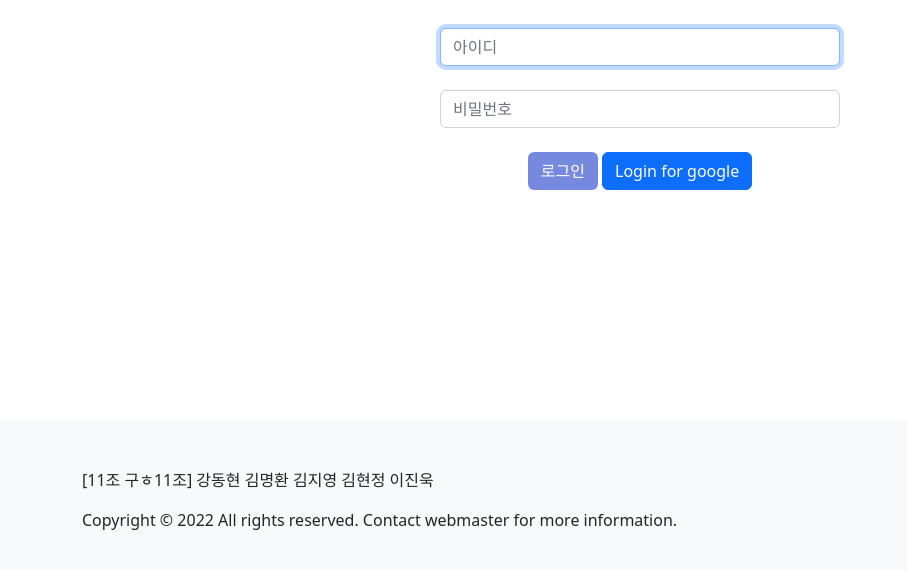
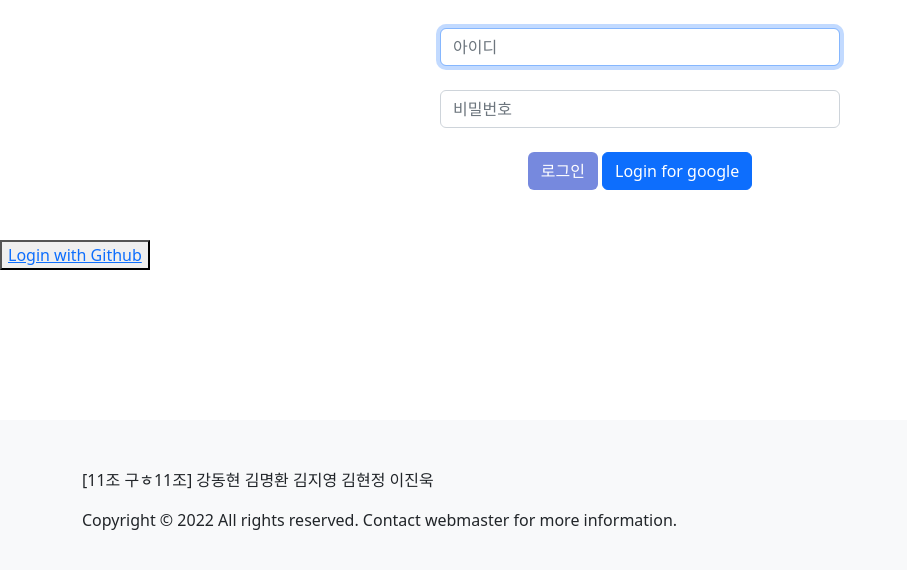
Before and after one commit to myeonghwan57/Pjt, a Django app: page /accounts/login/ in a window 1280 px wide. Shown: the part 230-800 px from the top of the page, without its empty margins (0-907 px from the left). Run offline with Django 3.2, Linux system fonts and the light colour scheme; some libraries are stand-ins or nearby versions.

Commit message:
github_login

```diff
--- /dev/null
+++ b/accounts/exception.py
@@ -0,0 +1,6 @@
+class SocialLoginException(Exception):
+    pass
+
+
+class GithubException(Exception):
+    pass
--- a/accounts/templates/accounts/login.html
+++ b/accounts/templates/accounts/login.html
@@ -21,4 +21,12 @@
       </form>
     </div>
   </div>
+
+  <div class="social-login mt-4">
+    <button class="button bg-gray-700 text-white">
+      <a href="{% url 'accounts:github-login' %}">
+        <i class="fab fa-github mr-2"></i>Login with Github
+      </a>
+    </button>
+  </div>
 {% endblock content %}
--- a/accounts/urls.py
+++ b/accounts/urls.py
@@ -12,4 +12,6 @@ urlpatterns = [
     path("login/", views.login, name="login"),
     path("logout/", views.logout, name="logout"),
     path("passwordchange/", views.change_password, name="change_password"),
+    path("login/github/", views.github_login, name="github-login"),
+    path("login/github/callback/", views.github_login_callback, name="github-callback"),
 ]
--- a/accounts/views.py
+++ b/accounts/views.py
@@ -6,7 +6,12 @@ from django.contrib.auth import logout as auth_logout
 from django.contrib.auth import get_user_model, get_user, update_session_auth_hash
 from django.contrib import messages
 from django.contrib.auth.forms import AuthenticationForm, PasswordChangeForm
-
+import os, requests
+from django.core.files.base import ContentFile
+from . import forms, models
+from .exception import GithubException,SocialLoginException
+from dotenv import load_dotenv
+from django.urls import reverse
 # Create your views here.
 
 
@@ -95,3 +100,91 @@ def change_password(request):
         "form": form,
     }
     return render(request, "accounts/passwordchange.html", context)
+
+def github_login(request):
+    load_dotenv()
+    try:
+        if request.user.is_authenticated:
+            raise SocialLoginException("User already logged in")
+        client_id = os.environ.get("GITHUB_ID")
+        redirect_uri = "http://127.0.0.1:8000/accounts/login/github/callback"
+        return redirect(
+            f"https://github.com/login/oauth/authorize?client_id={client_id}&redirect_uri={redirect_uri}&scope=read:user"
+        ) # 👈 사용자가 승인을 누르면, redirect_uri 경로로 redirect 됩니다.
+    except SocialLoginException as error:
+        messages.error(request, error)
+        return redirect("accounts:index")
+
+def github_login_callback(request):
+    load_dotenv()
+    try:
+        if request.user.is_authenticated:
+            raise SocialLoginException("User already logged in")
+        print(request.GET)
+        code = request.GET.get("code", None)
+        if code is None:
+            raise GithubException("Can't get code")
+
+        client_id = os.environ.get("GITHUB_ID")
+        client_secret = os.environ.get("GITHUB_SECRET")
+
+        token_request = requests.post(
+            f"https://github.com/login/oauth/access_token?client_id={client_id}&client_secret={client_secret}&code={code}",
+            headers={"Accept": "application/json"},
+        )
+        token_json = token_request.json()
+        error = token_json.get("error", None)
+
+        if error is not None:
+            raise GithubException("Can't get access token")
+
+        access_token = token_json.get("access_token")
+        profile_request = requests.get(
+            "https://api.github.com/user",
+            headers={
+                "Authorization": f"token {access_token}",
+                "Accept": "application/json",
+            },
+        )
+        profile_json = profile_request.json()
+        print(profile_json)
+        username = profile_json.get("login", None)
+
+        if username is None:
+            raise GithubException("Can't get username from profile_request")
+
+        # name = profile_json.get("name", None)
+        # if name is None:
+        #     raise GithubException("Can't get name from profile_request")
+
+        email = profile_json.get("email", None)
+        if email is None:
+            raise GithubException("Can't get email from profile_request")
+
+        # bio = profile_json.get("bio", None)
+        # if bio is None:
+        #     raise GithubException("Can't get bio from profile_request")
+
+        try:
+            user = models.User.objects.get(email=email)
+
+            if user.login_method != models.User.LOGIN_GITHUB:
+                raise GithubException(f"Please login with {user.login_method}")
+        except models.User.DoesNotExist:
+            user = models.User.objects.create(
+                username=email,
+                email=email,
+                login_method=models.User.LOGIN_GITHUB,
+            )
+
+            user.set_unusable_password()
+            user.save()
+            messages.success(request, f"{user.email} logged in with Github")
+        auth_login(request, user, backend='social_core.backends.github.GithubOAuth2')
+        return redirect(reverse("accounts:index"))
+    except GithubException as error:
+        messages.error(request, error)
+        return redirect(reverse("accounts:index"))
+    except SocialLoginException as error:
+        messages.error(request, error)
+        return redirect(reverse("accounts:index"))
--- a/pjt/settings.py
+++ b/pjt/settings.py
@@ -61,6 +61,7 @@ MIDDLEWARE = [
 ]
 # social
 AUTHENTICATION_BACKENDS = (
+    'social_core.backends.github.GithubOAuth2', # <-- 깃허브
     "social_core.backends.google.GoogleOAuth2",  # <-- 구글
     "django.contrib.auth.backends.ModelBackend",  # <-- Django 시스템 사용자로 로그인
 )
```
Also changed, not shown: accounts/models.py (+12 -0 lines), accounts/templates/accounts/signup.html (+12 -5 lines), requirements.txt (+15 -0 lines), accounts/migrations/0003_user_login_method.py (added), accounts/migrations/0004_alter_user_login_method.py (added).
